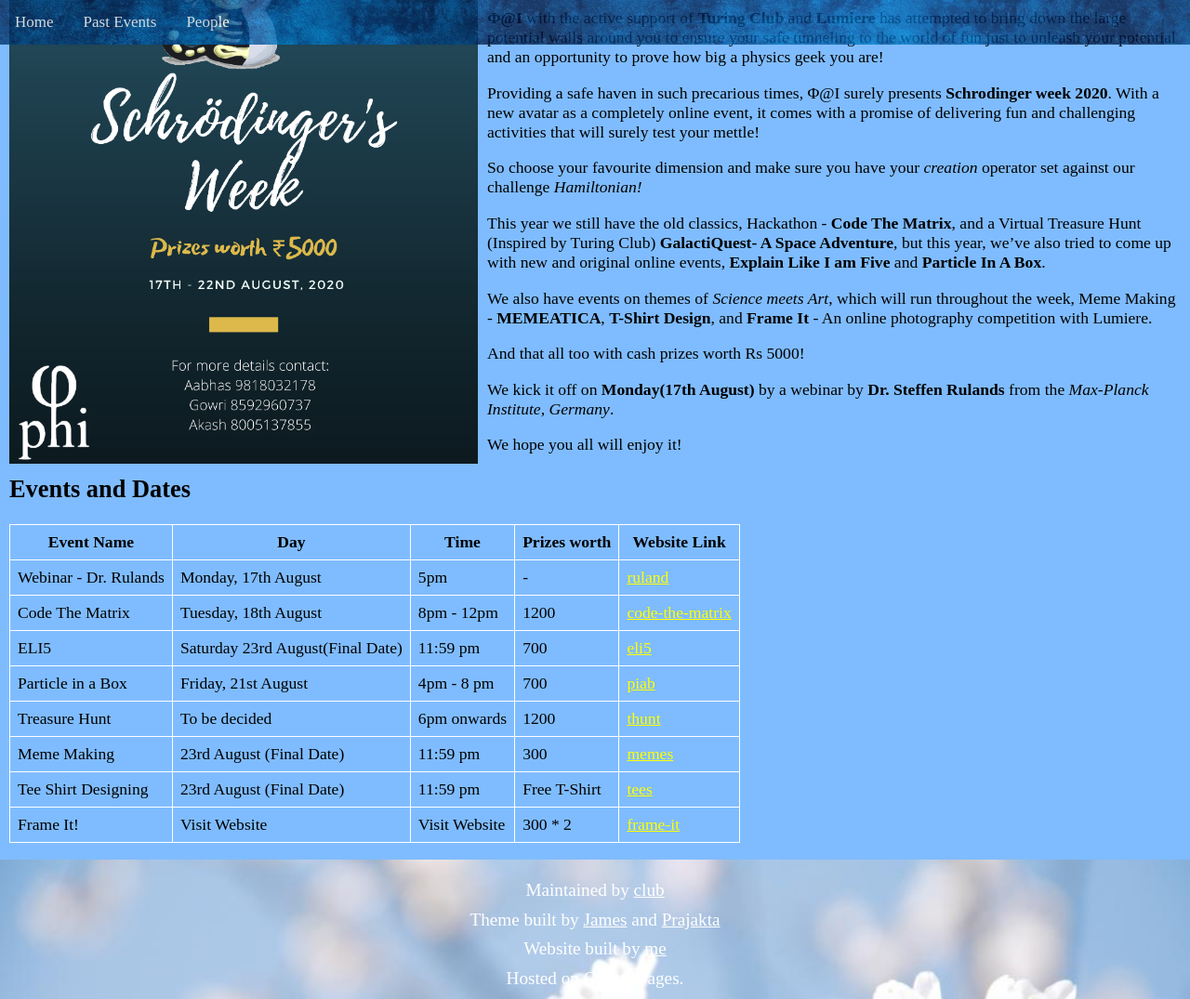
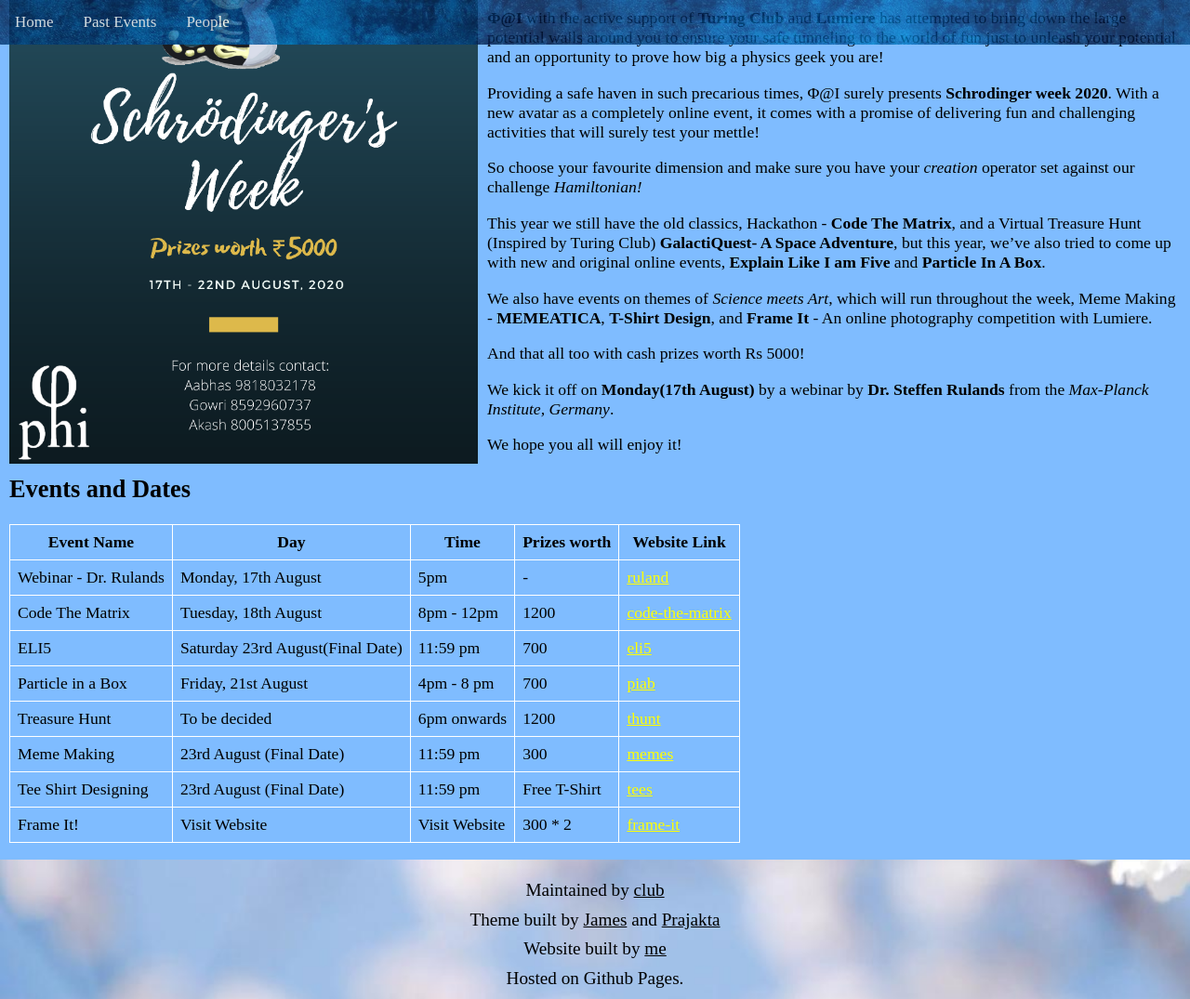
Before and after one commit to James471/club-website-template, a Jekyll site: the page built from home.md, in a window 1280 px wide and 1400 px high, scrolled down 732 px. Shown: the top 1075 px of the window at 93% size. Built offline with Jekyll 4.4.1, drawn with Linux system fonts in a browser that asks for light colours; our own code applies the rules of GitHub Pages for plain Markdown files; grey boxes are pictures that could not be loaded.

Commit message:
Minor Fixes

```diff
--- a/_config.yml
+++ b/_config.yml
@@ -26,11 +26,11 @@
 footerFont: Arial, Helvetica, sans-serif
 
 #The fontcolor of everything in the footer
-footerFontColor: white
+footerFontColor: black
 
 #The background color of the footer
 footerBackgroundColor: black
-footerBackgroundImage: /assets/img/bg/indexMainBg.jpeg
+footerBackgroundImage: /assets/img/bg/footer.jpeg
 
 #The background for each event page
 eventPageBackgroundImage:
```
Also changed, not shown: assets/img/bg/footer.jpeg (added).
